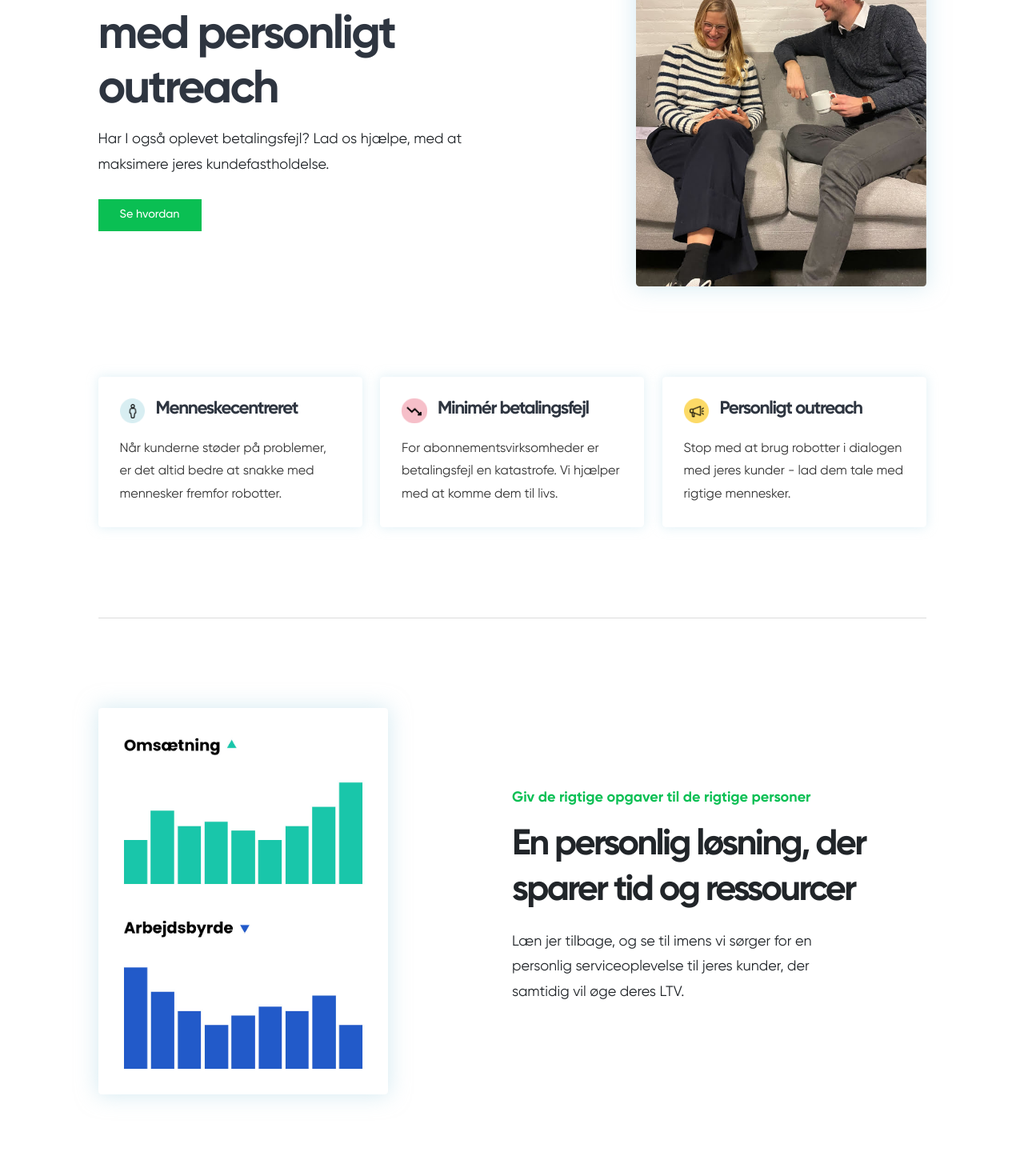
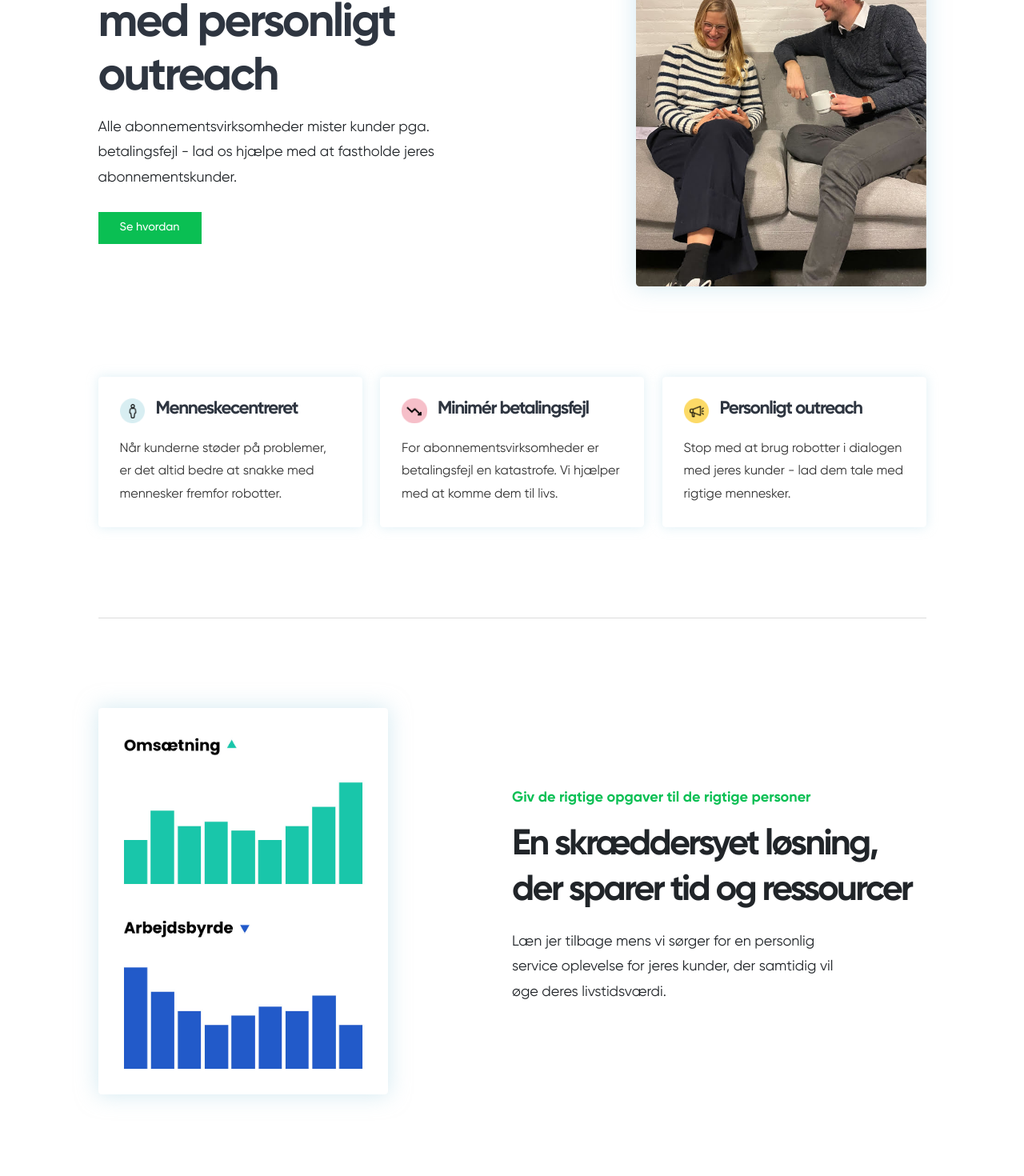
Before and after one commit to Churnr/churnr, a Vue app: page /#/ in a window 1280 px wide. Shown: the part 260-1730 px from the top of the page at 80% size. Built offline with nearby package versions, Linux system fonts and the light colour scheme; a web font is replaced by a local one.

Commit message:
Content polishing.

```diff
--- a/src/components/callToAction.vue
+++ b/src/components/callToAction.vue
@@ -3,7 +3,7 @@
     <div class="callToAction-content">
       <h1>Lad os hjælpe hinanden</h1>
       <p>
-        Book et møde med os i dag, og hør hvad vi kan gøre for din virksomhed
+        Book et møde med os i dag, og hør hvad vi kan gøre for jeres virksomhed
       </p>
       <router-link to="/contact" class="btn">Book et møde</router-link>
     </div>
--- a/src/components/featureIntegration.vue
+++ b/src/components/featureIntegration.vue
@@ -9,7 +9,7 @@
     <span>
       <p class="benefit">En nem, enkel og automatiseret løsning</p>
 
-      <h2>Problemfri data integrering med jeres betalingssystem</h2>
+      <h2>Problemfri dataintegrering med jeres betalingssystem</h2>
       <p>
         Vi tager kontakten til jeres kunder på vegne af jer og genvinder fejlede
         abonnementsbetalinger, måned efter måned.
--- a/src/components/hero.vue
+++ b/src/components/hero.vue
@@ -3,8 +3,7 @@
     <span>
       <h1>Kundefastholdelse med personligt outreach</h1>
       <p>
-        Har I også oplevet betalingsfejl? Lad os hjælpe, med at maksimere jeres
-        kundefastholdelse.
+        Alle abonnementsvirksomheder mister kunder pga. betalingsfejl - lad os hjælpe med at fastholde jeres abonnementskunder.
       </p>
       <router-link to="/features" class="btn">Se hvordan</router-link>
     </span>
--- a/src/views/Home.vue
+++ b/src/views/Home.vue
@@ -16,10 +16,10 @@
       />
       <span>
         <p class="benefit">Giv de rigtige opgaver til de rigtige personer</p>
-        <h2>En personlig løsning, der sparer tid og ressourcer</h2>
+        <h2>En skræddersyet løsning, der sparer tid og ressourcer</h2>
         <p>
-          Læn jer tilbage, og se til imens vi sørger for en personlig
-          serviceoplevelse til jeres kunder, der samtidig vil øge deres LTV.
+          Læn jer tilbage mens vi sørger for en personlig service oplevelse for
+          jeres kunder, der samtidig vil øge deres livstidsværdi.
         </p>
       </span>
     </div>
@@ -64,8 +64,8 @@
           data-aos-duration="1000"
           data-aos-once="true"
         >
-          <h3>+80%</h3>
-          <p>af kunder reagerer på Churnrs outreach</p>
+          <h3>63%</h3>
+          <p>af kunder har Churnr indtil videre fastholdt</p>
         </div>
 
         <div
@@ -74,8 +74,8 @@
           data-aos-duration="1000"
           data-aos-once="true"
         >
-          <h3>63%</h3>
-          <p>af kunder har Churnr indtil videre fastholdt</p>
+          <h3>+80%</h3>
+          <p>af kunder reagerer på Churnrs outreach</p>
         </div>
       </div>
     </div>
@@ -88,9 +88,9 @@
     >
       <span>
         <p class="benefit">Teamet der får tingene til at ske</p>
-        <h2>Din nye engagerede partner</h2>
+        <h2>Din nye engagerede samarbejdspartner</h2>
         <p>
-          Vi er en gruppe passionerede iværksættere med en plan om at optimere
+          Vi er en gruppe passionerede iværksættere med et mål om at minimere
           churn og innovere customer outreach.
         </p>
         <router-link to="/team" class="btn">Mød teamet</router-link>
@@ -127,12 +127,12 @@ export default {
   flex-direction: column;
   color: black;
   border: 1px solid #f2f2f2;
-  background: #2b2c5d;
+  background: #0abf53;
   color: white;
 }
 
 .solution-content {
-  width: 1150px;
+  width: 950px;
   display: flex;
   flex-direction: row;
   justify-content: space-between;
@@ -142,7 +142,7 @@ export default {
 .solution-content h3 {
   font-size: 70px;
   font-weight: 700;
-  letter-spacing: -2px;
+  letter-spacing: 1px;
 }
 
 .solution-content p {
--- a/src/views/features.vue
+++ b/src/views/features.vue
@@ -35,7 +35,7 @@
           </div>
           <div class="journey-step">
             <p class="number">2</p>
-            <h3>Problemfri data integrering</h3>
+            <h3>Problemfri dataintegrering</h3>
             <p>
               Vi integrerer og henter data, direkte fra jeres betalingsplatform
             </p>
--- a/src/views/team.vue
+++ b/src/views/team.vue
@@ -1,6 +1,6 @@
 <template>
   <section class="team" data-aos="fade-up" data-aos-duration="1000">
-    <p class="benefit">Mød holdet der for tingene til at ske</p>
+    <p class="benefit">Mød holdet der får tingene til at ske</p>
     <h1>Teamet bag Churnr</h1>
     <img class="team-image" src="../assets/leteam1.jpg" alt="Billede af Churnrs stiftere, Anders, Benjamin og Jacob" />
 
```
